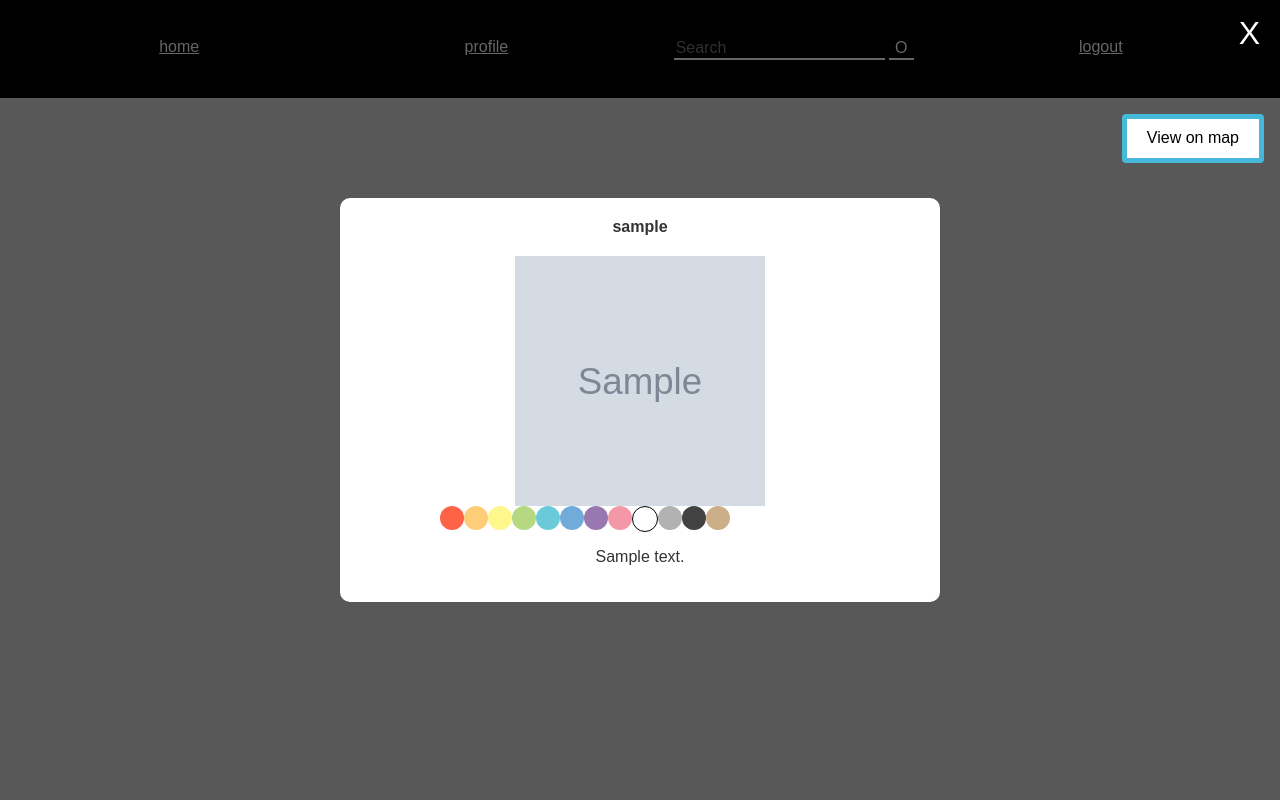
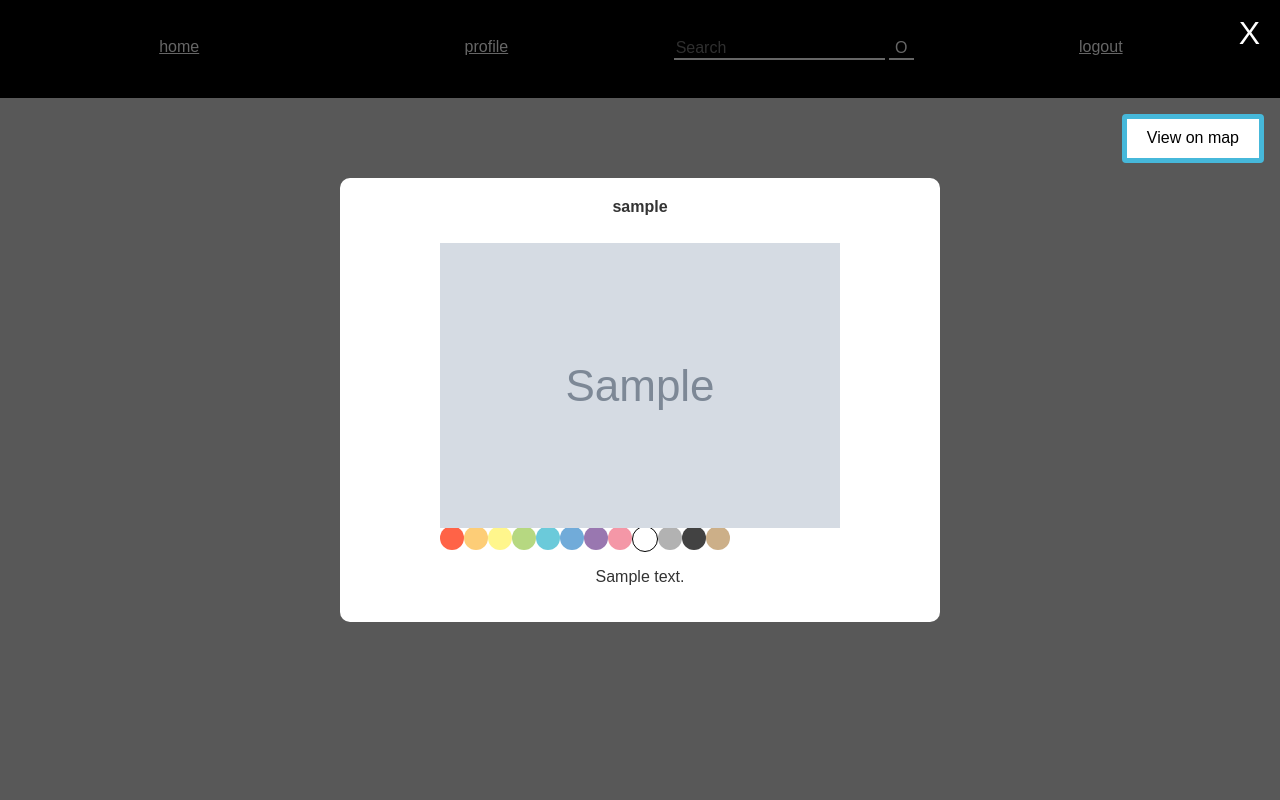
Before and after one commit to dielanophals/PHP-Project, a PHP site: page /search.php?image=1 in a window 1280 px wide. Run offline with PHP 8.4, Linux system fonts and the light colour scheme; the visitor is signed in with stand-in values (Sample User, id 1); tables that the repository leaves empty hold one stand-in row (values such as "Sample post"); grey boxes marked "Sample" are stand-in pictures; data that the repository does not hold is empty; some libraries are stand-ins or nearby versions.

Commit message:
Bugfix display of img

```diff
--- a/classes/User.class.php
+++ b/classes/User.class.php
@@ -328,4 +328,5 @@
                 }
             }
         }
+
     }
--- a/profile.php
+++ b/profile.php
@@ -115,7 +115,7 @@
 					<?php $time = User::timeAgo($p['timestamp']); ?>
 				<a class="post__full" href="?image=<?php echo $p['id']; ?>">
 					<div class="userPosts">
-						<div class="post__img" class="<?php echo $p['filter']; ?>" style="background-image: url('<?php echo $p['image']; ?>')"></div>
+						<img class="post__img <?php echo $p['filter']; ?>" src="<?php echo $p['image']; ?>">
             			<p class="timeAgo"><?php echo $time; ?></p>
 					</div>
 				</a>
--- a/search.php
+++ b/search.php
@@ -115,7 +115,7 @@
 					<?php $time = User::timeAgo($post['timestamp']); ?>
 						<a class="post__full" href="search.php?search=<?php echo $search; ?>&image=<?php echo $post["id"]; ?>" class="post-image">
 							<div class="searchPost">
-								<div class="post__img" class="<?php echo $post['filter']; ?>  post__img" style="background-image: url('<?php echo $post['image']; ?>')"></div>
+								<img class="post__img <?php echo $post['filter']; ?>" src="<?php echo $post['image']; ?>">
 								<p class="post__name"><?php echo $name; ?></p>
 								<p class="timeAgo"><?php echo $time; ?></p>
 							</div>
@@ -175,7 +175,7 @@
 				$name = $information['username'];
 			?>
 		  <a class="popup_name" href="friend.php?id=<?php echo $p['user_id'] ?>"><?php echo $name; ?></a>
-					<div class="popup_img" class="<?php echo $p['filter']; ?>" style="background-image: url('<?php echo $p['image']; ?>')"></div>
+		  			<img class="post__img <?php echo $p['filter']; ?>" src="<?php echo $p['image']; ?>">
 					<!--Show the colors of the image. -->
 					<div class="color">
 						<?php $c = Color::getColors($p['id']); ?>
@@ -196,7 +196,7 @@
 		<?php endforeach; ?>
 	<?php endif; ?>
 
-	<script src="https://code.jquery.com/jquery-3.4.0.min.js" integrity="sha256-BJeo0qm959uMBGb65z40ejJYGSgR7REI4+CW1fNKwOg=" crossorigin="anonymous"></script>
+    <script src="https://ajax.googleapis.com/ajax/libs/jquery/3.3.1/jquery.min.js"></script>
 	<script src="js/like.js"></script>
 	<script src="js/edit.js"></script>
 	<script src="js/map.js"></script>
```
Also changed, not shown: index.php (+7 -7 lines).
